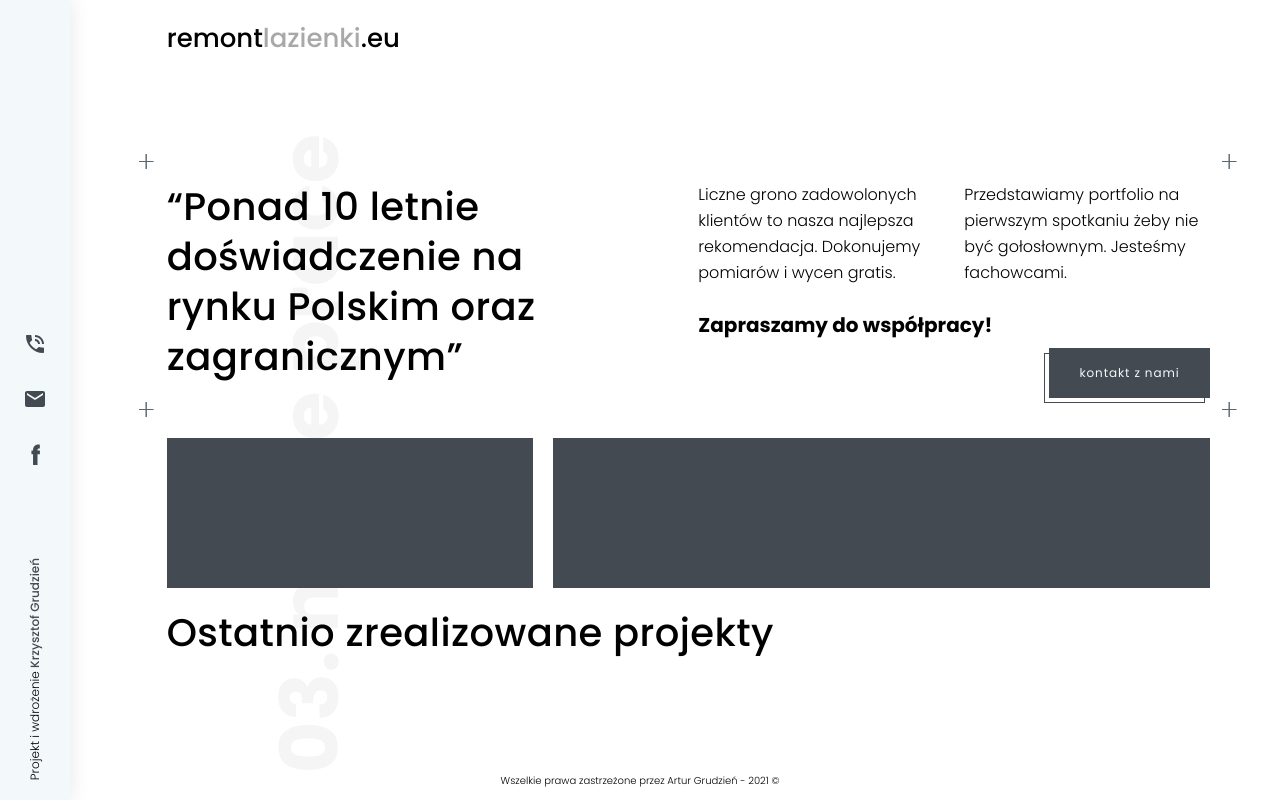
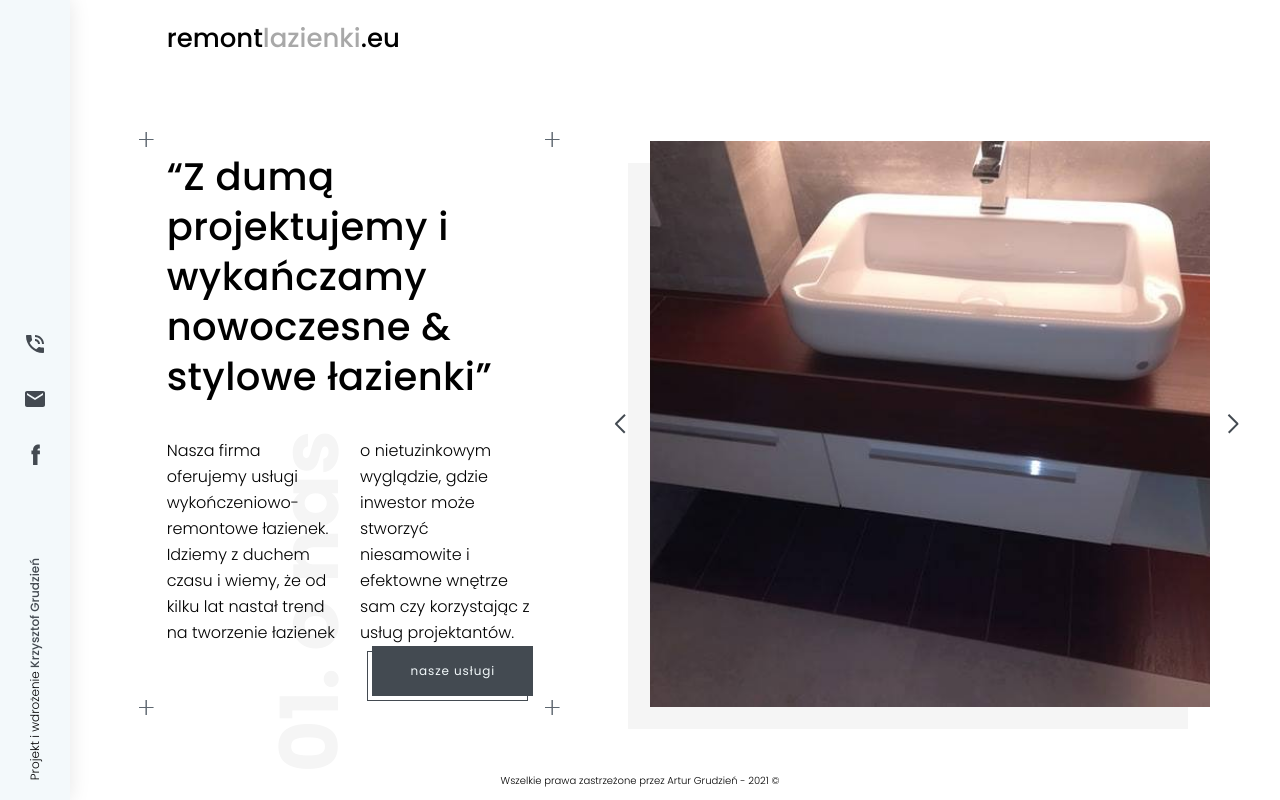
Before and after one commit to KrzysztofGrudzien/RemontLazienki, a React (Create React App) app: page / in a window 1280 px wide. Built offline with nearby package versions, Linux system fonts and the light colour scheme.

Commit message:
add react router and test pages

```diff
--- a/src/components/App/App.js
+++ b/src/components/App/App.js
@@ -3,28 +3,41 @@ import Sidebar from '../Sidebar/Sidebar';
 import Footer from '../Footer/Footer';
 import Main from '../Main/Main';
 import appStyles from './App.module.scss';
-// import PageAbout from '../../pages/About/About';
-// import PageServices from '../../pages/Services/Services';
-// import Page404 from '../../pages/404/404';
-// import PageContact from '../../pages/Contact/Contact';
+import { BrowserRouter as Router, Switch, Route, Link } from 'react-router-dom';
+import PageAbout from '../../pages/About/About';
+import PageServices from '../../pages/Services/Services';
+import Page404 from '../../pages/404/404';
+import PageContact from '../../pages/Contact/Contact';
 import PageGallery from '../../pages/Gallery/Gallery';
 
 const App = () => {
     return (
-        <>
+        <Router>
             <Sidebar />
             <div className={appStyles.container}>
                 <Header />
                 <Main>
-                    {/* <PageAbout></PageAbout> */}
-                    {/* <PageServices></PageServices> */}
-                    {/* <Page404 /> */}
-                    {/* <PageContact /> */}
-                    <PageGallery />
+                    <Switch>
+                        <Route path='/galeria'>
+                            <PageGallery />
+                        </Route>
+                        <Route path='/kontakt'>
+                            <PageContact />
+                        </Route>
+                        <Route path='/404'>
+                            <Page404 />
+                        </Route>
+                        <Route path='/uslugi'>
+                            <PageServices />
+                        </Route>
+                        <Route path='/'>
+                            <PageAbout />
+                        </Route>
+                    </Switch>
                 </Main>
                 <Footer />
             </div>
-        </>
+        </Router>
     );
 };
 
--- a/src/index.js
+++ b/src/index.js
@@ -3,10 +3,13 @@ import ReactDOM from 'react-dom';
 import './styles/index.scss';
 import App from './components/App/App';
 import reportWebVitals from './reportWebVitals';
+import { BrowserRouter as Router } from 'react-router-dom';
 
 ReactDOM.render(
     <React.StrictMode>
-        <App />
+        <Router>
+            <App />
+        </Router>
     </React.StrictMode>,
     document.getElementById('root'),
 );
```
